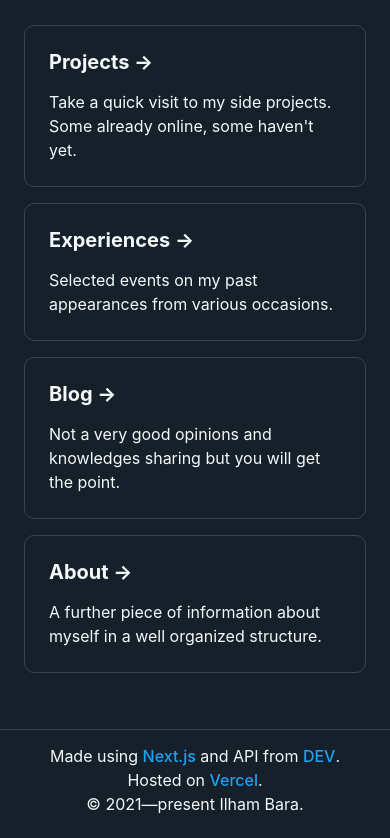
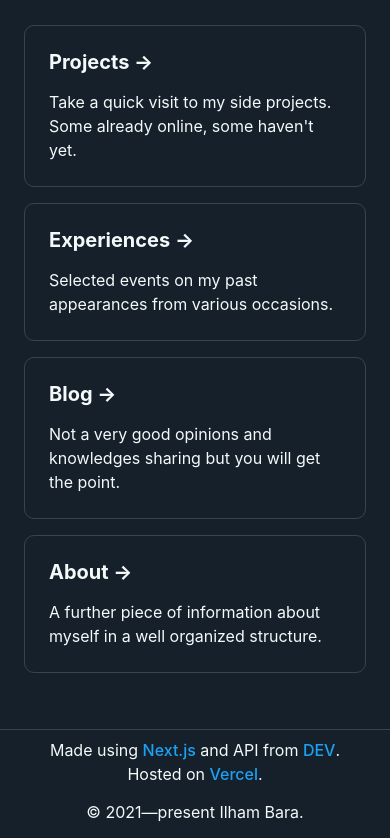
Before and after one commit to ilhambara/portfolio, a Next.js app: page / in a window 390 px wide. Shown: the part 507-1345 px from the top of the page. Built offline with nearby package versions, Linux system fonts and the light colour scheme.

Commit message:
Fix: footer padding on media query

```diff
--- a/components/Footer.js
+++ b/components/Footer.js
@@ -21,7 +21,7 @@ export const Footer = () => {
             .
           </p>
         </div>
-        <div className={footer.footer__div}>
+        <div className={footer.footer__div__copyright}>
           <p>© 2021—present Ilham Bara.</p>
         </div>
       </footer>
--- a/styles/Components.module.css
+++ b/styles/Components.module.css
@@ -65,6 +65,10 @@
   margin: 0 3rem;
 }
 
+.footer__div__copyright {
+  margin: 0 3rem;
+}
+
 .text__span {
   color: #1da1f2;
   font-weight: 500;
@@ -87,6 +91,7 @@
 
   .footer__div {
     margin: 0 2rem;
+    padding-top: 1rem;
   }
 
   .footer__div p {
```
